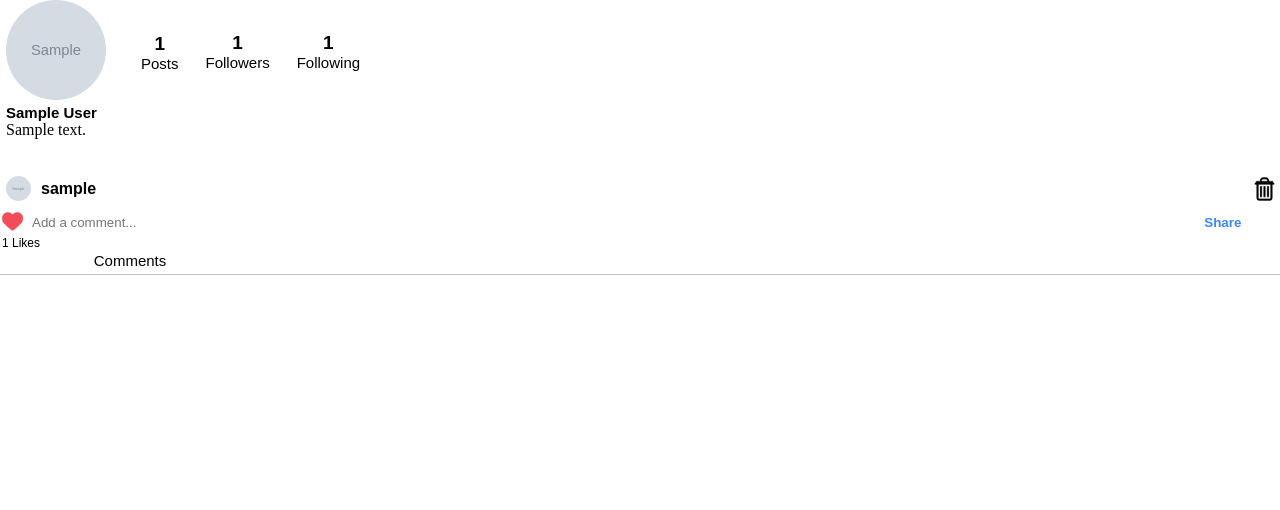
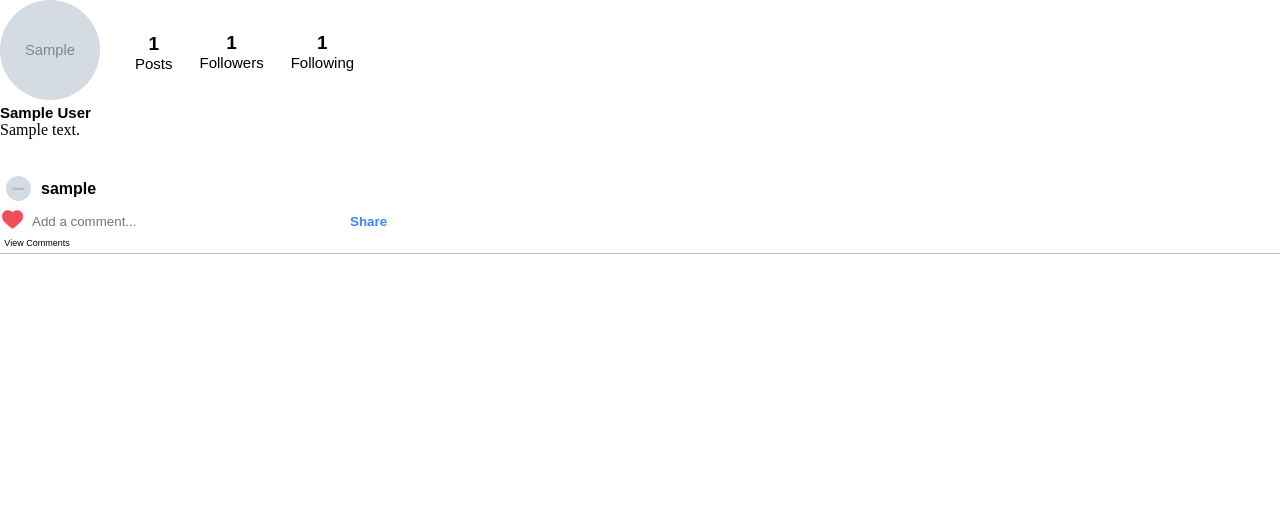
Before and after one commit to Ewsmyth/Interactify, a Flask app: page /profile/1 in a window 1280 px wide. Shown: the part 51-561 px from the top of the page. Run offline with Flask 2, Linux system fonts and the light colour scheme; a user stored in the database is signed in; tables that the repository leaves empty hold one stand-in row (values such as "Sample post"); grey boxes marked "Sample" are stand-in pictures.

Commit message:
restarted

```diff
--- a/main.py
+++ b/main.py
@@ -3,4 +3,4 @@ from website import create_app
 app = create_app()
 
 if __name__ == '__main__':
-    app.run(debug=False, host='0.0.0.0', port=8585)
+    app.run(debug=True, host='0.0.0.0', port=80)
--- a/website/__init__.py
+++ b/website/__init__.py
@@ -10,7 +10,6 @@ def create_app():
     app = Flask(__name__, static_url_path='/static')
     app.config['SECRET_KEY'] = 'aabbccddeeffgg'
     app.config['UPLOAD_FOLDER'] = 'website/static/userposts'
-    app.config['BACKUP_FOLDER'] = '/var/lib/docker/volumes/interactify_userposts'
 
     # Database configuration
     app.config['SQLALCHEMY_DATABASE_URI'] = 'sqlite:////var/lib/docker/volumes/interactify_data/interactify.db'
--- a/website/auth.py
+++ b/website/auth.py
@@ -61,7 +61,6 @@ def signup():
         if new_profile_picture:
             try:
                 new_user.save_profile_picture(new_profile_picture, current_app.config['UPLOAD_FOLDER'])
-                new_user.save_profile_picture(new_profile_picture, current_app.config['BACKUP_FOLDER'])
             except ValueError as e:
                 flash(str(e))
                 return redirect(url_for('auth.signup'))
--- a/website/static/css/home.css
+++ b/website/static/css/home.css
@@ -15,7 +15,6 @@ body {
     width: 160px;
     background: url('../icons/interactify_logo.png') no-repeat;
     background-size: contain;
-    margin-left: 6px;
 }
 
 .home-post-container {
--- a/website/static/css/post_container.css
+++ b/website/static/css/post_container.css
@@ -6,9 +6,6 @@
 }
 
 .user-info-link {
-    display: flex;
-    align-items: center;
-    justify-content: space-between;
     text-decoration: none;
     font-family: sans-serif;
     font-weight: 600;
@@ -37,27 +34,6 @@
     margin-left: 10px;
 }
 
-.delete-post-form {
-    display: flex;
-    align-items: center;
-    justify-content: center;
-    height: 100%;
-    border-radius: 25%;
-}
-
-.delete-post-form:hover {
-    background-color: rgba(160, 154, 154, 0.644);
-}
-
-.delete-post-button {
-    background-image: url(../icons/delete.png);
-    height: 30px;
-    width: 30px;
-    background-size: contain;
-    background-color: transparent;
-    border: none;
-}
-
 .post-content {
     margin-bottom: 0;
     max-width: 100%;
@@ -81,31 +57,12 @@
 
 .like-and-comment {
     display: flex;
-    width: 100%;
+    align-items: center;
+    width: 400px;
     height: 30px;
 }
 
-.liking-section {
-    display: flex;
-    align-items: center;
-    justify-content: center;
-}
-
-.like-count-section {
-    display: flex;
-}
-
-.like-count-section p {
-    margin: 0;
-    font-family: sans-serif;
-    font-size: 12px;
-    margin-left: 2px;
-}
-
 .liking-section button {
-    display: flex;
-    align-items: center;
-    justify-content: center;
     background-color: transparent;
     background-size: cover;
     border: none;
@@ -123,29 +80,21 @@
     width: 25px;
 }
 
-.post-comment-section {
-    display: flex;
-    align-items: center;
-    margin-top: 2px;
-    width: 100%;
-}
-
 .comment-form {
     display: flex;
     height: 25px;
     align-items: center;
     margin-left: 5px;
-    width: 97%;
 }
 
 .comment-form input {
     height: 25px;
+    width: 310px;
     font-family: sans-serif;
     border: none;
-    width: 100%;
 }
 
-.comment-form input:focus {
+.comment-form input[type="text"]:focus {
     outline: none;
     border-bottom: .4px solid rgba(160, 154, 154, 0.644);
 }
@@ -180,12 +129,12 @@
     border-radius: 3px;
     font-family: sans-serif;
     font-weight: 500;
-    font-size: 15px;
+    font-size: 9px;
     color: rgba(0, 0, 0, 1);
     background-color: transparent;
+    width: 70px;
     margin-bottom: 4px;
     text-align: center;
-    width: 20%;
     padding: 1.5px 0;
     margin-left: 2px;
 }
@@ -196,27 +145,36 @@
 
 .cmnt-list {
     display: none;
+}
+
+.show-cmnt-list {
+    display: block;
     margin: 0;
-    padding: 0 0 0 3px;
+    padding: 0;
+}
+
+.close-cmnt-list {
+    margin: 0;
+    padding: 0;
 }
 
 .comment {
     display: flex;
     align-items: center;
     justify-content: space-between;
-    margin-bottom: 7px;
+    margin-bottom: 3px;
 }
 
 .cmnt-content {
     margin: 0;
     font-family: sans-serif;
-    font-size: 15px;
+    font-size: 12px;
     color: rgba(0, 0, 0, 1);
 }
 
 .cmnt-owner {
     font-family: sans-serif;
-    font-size: 15px;
+    font-size: 12px;
     color: rgba(0, 0, 0, 1);
     padding-left: 2px;
 }
@@ -224,7 +182,7 @@
 .cmnt-owner a {
     text-decoration: none;
     font-family: sans-serif;
-    font-size: 15px;
+    font-size: 12px;
     color: rgba(0, 0, 0, 1);
 }
 
@@ -235,8 +193,8 @@
     border: none;
     background: url(../icons/delete.png) no-repeat;
     background-size: contain;
-    height: 17px;
-    width: 17px;
+    height: 12px;
+    width: 12px;
     background-color: transparent;
 }
 
--- a/website/static/css/profile_header.css
+++ b/website/static/css/profile_header.css
@@ -97,7 +97,6 @@ body {
     width: 100px;
     border-radius: 50%;
     object-fit: cover;
-    margin-left: 6px;
 }
 
 .right {
@@ -138,14 +137,13 @@ body {
 }
 
 .users-name {
-    margin: 0 0 0 6px;
+    margin: 0;
     font-family: sans-serif;
     font-size: 15px;
 }
 
 .user-bio-box {
     max-height: 100px;
-    margin-left: 6px;
 }
 
 .user-bio {
--- a/website/static/css/search.css
+++ b/website/static/css/search.css
@@ -35,10 +35,6 @@ body, html {
     height: 22px;
     background: url('../icons/search.png') no-repeat 10px center;
     background-size: 20px 20px;
-}
-
-#searchInput:focus {
-    outline: none;
 }
 
 #searchInput:not(:placeholder-shown) + #searchSubmit {
--- a/website/static/js/post_container.js
+++ b/website/static/js/post_container.js
@@ -1,55 +1,30 @@
-function viewComments(button) {
-  var commentsList = button.nextElementSibling; // Get the sibling element containing comments
-  if (commentsList.style.display === "none" || commentsList.style.display === "") {
-      commentsList.style.display = "block";
-  } else {
-      commentsList.style.display = "none";
-  }
+// Function to store the scroll position
+function storeScrollPosition() {
+    sessionStorage.setItem('scrollPosition', window.scrollY);
 }
 
-// Function to save scroll position
-function saveScrollPosition(postId) {
-  localStorage.setItem(`scrollPosition_${postId}`, window.scrollY);
+// Store the scroll position when the user scrolls
+window.addEventListener('scroll', storeScrollPosition);
+
+// Function to restore the scroll position
+function restoreScrollPosition() {
+    const scrollPosition = sessionStorage.getItem('scrollPosition');
+    if (scrollPosition) {
+        window.scrollTo(0, scrollPosition);
+    }
 }
 
-// Function to restore scroll position
-function restoreScrollPosition(postId) {
-  const scrollPosition = localStorage.getItem(`scrollPosition_${postId}`);
-  if (scrollPosition) {
-      window.scrollTo(0, parseInt(scrollPosition));
-      localStorage.removeItem(`scrollPosition_${postId}`); // Remove the stored position after restoring
-  }
-}
+$(document).ready(function() {
+    $(".cmnt-list").hide(); // Hide comments by default on page load
 
-// Call saveScrollPosition() whenever a comment is submitted
-// For example, if you have a form with class "comment-form":
-$('.comment-form').submit(function() {
-  const postId = $(this).closest('.post-container').data('post-id');
-  saveScrollPosition(postId);
-});
+    $(".toggle-comments-btn").on("click", function() {
+      var commentList = $(this).siblings(".cmnt-list");
+      commentList.toggle(); // Toggle display of comments
 
-// Call restoreScrollPosition() when the page loads for each post
-$('.post-container').each(function() {
-  const postId = $(this).data('post-id');
-  restoreScrollPosition(postId);
-});
-
-// Attach an event listener to handle scroll position saving on post like
-$('.like-btn').click(function() {
-  const postId = $(this).closest('.post-container').data('post-id');
-  saveScrollPosition(postId);
-  // Additionally, you might want to trigger the actual like action here
-  // For example, using AJAX to send the like request to the server
-});
-
-
-$(document).ready(function() {
-  $('.delete-post-form').submit(function(event) {
-      event.preventDefault(); // Prevent the default form submission
-      const confirmation = confirm("Are you sure you want to delete this post?");
-      if (confirmation) {
-          // Submit the form if the user confirms deletion
-          $(this).unbind('submit').submit();
+      if (commentList.is(":visible")) {
+        $(this).text("Hide Comments");
+      } else {
+        $(this).text("View Comments");
       }
+    });
   });
-});
--- a/website/templates/error.html
+++ b/website/templates/error.html
@@ -6,6 +6,6 @@
   <title>Error</title>
 </head>
 <body>
-  <h1>You have not done what is necessary; you will be punished!</h1>
+  <h1>You're gay!</h1>
 </body>
 </html>
--- a/website/templates/home.html
+++ b/website/templates/home.html
@@ -8,6 +8,7 @@
   <meta name="viewport" content="width=device-width, initial-scale=1.0">
   <link rel="stylesheet" href="{{ url_for('static', filename='css/home.css') }}">
   <link rel="stylesheet" href="{{ url_for('static', filename='css/post_container.css') }}">
+  <link rel="icon" href="{{ url_for('static', filename='icons/favicon.ico') }}" type="image/x-icon"></head>
 <body>
   <div class="header">
     <div class="interactify-logo"></div>
--- a/website/templates/post_container.html
+++ b/website/templates/post_container.html
@@ -4,18 +4,11 @@
       <img class="userProfilePicture" src="{{ url_for('static', filename=post.user.profile_picture) }}" alt="Profile Picture">
       <h1 class="username">{{ post.user.username }}</h1>
     </div>
-    {% if current_user.is_authenticated and current_user.id == post.user.id %}
-      <div>
-        <form class="delete-post-form" action="{{ url_for('views.delete_post', post_id=post.id) }}" method="POST">
-          <button type="submit" class="delete-post-button"></button>
-        </form>
-      </div>
-    {% endif %}
   </a>
 
   {% if post.post_type == 'image' %}
     <div class="post-content">
-      <img src="{{ url_for('static', filename=post.post_content) }}" alt="Profile Picture">
+      <img src="{{ url_for('static', filename=post.post_content) }}" alt="User Post">
     </div>
   {% elif post.post_type == 'video' %}
     <div class="post-content">
@@ -53,21 +46,17 @@
 
   </div>
 
-  <div class="like-count-section">
-    <p>{{ post.like_count() }} Likes</p>
-  </div>
-
   <div class="comments-section">
-    <button onclick="viewComments(this)" class="toggle-comments-btn">Comments</button>
-    <ul class="cmnt-list">
+    <button class="toggle-comments-btn">View Comments</button>
+    <ul class="cmnt-list show-cmnt-list close-cmnt-list">
       {% for comment in post.comments %}
-        <li class="comment child-cmnt">
-          <p class="cmnt-content child-cmnt">
-            <strong class="cmnt-owner child-cmnt"><a href="{{ url_for('views.profile', user_id=comment.user.id) }}">{{ comment.user.username }}</a>:</strong> {{ comment.comment_content }}
+        <li class="comment">
+          <p class="cmnt-content">
+            <strong class="cmnt-owner"><a href="{{ url_for('views.profile', user_id=comment.user.id) }}">{{ comment.user.username }}</a>:</strong> {{ comment.comment_content }}
           </p>
           {% if comment.author_id == current_user.id or post.user.id == current_user.id %}
-            <form class="delete-comment-form child-cmnt" action="{{ url_for('views.delete_comment', comment_id=comment.id) }}" method="POST">
-              <button type="submit" class="delete-comment-btn child-cmnt"></button>
+            <form class="delete-comment-form" action="{{ url_for('views.delete_comment', comment_id=comment.id) }}" method="POST">
+              <button type="submit" class="delete-comment-btn"></button>
             </form>
           {% endif %}
         </li>
--- a/website/views.py
+++ b/website/views.py
@@ -1,4 +1,4 @@
-from flask import Blueprint, render_template, redirect, url_for, request, current_app, flash, jsonify, make_response, send_file
+from flask import Blueprint, render_template, redirect, url_for, request, current_app, flash, jsonify, make_response
 from flask_login import login_required, current_user
 from website.models import User, Post, Follow, Comment, Like
 from website import db
@@ -36,6 +36,7 @@ def profile(user_id):
 @views.route('/accountsettings', methods=['GET', 'POST'])
 @login_required
 def accountsettings():
+
     viewed_user = User.query.get(current_user.id)
 
     if request.method == 'POST':
@@ -48,8 +49,8 @@ def accountsettings():
 
         user = User.query.get(current_user.id)
 
-        if new_bio or new_bio == '':
-            user.bio = new_bio if new_bio != '' else f"About {user.firstname} {user.lastname}"
+        if new_bio or new_bio == '':  # Check if new_bio is provided or empty
+            user.bio = new_bio if new_bio != '' else f"About {user.firstname} {user.lastname}"  # Set new bio or default bio
 
         if new_username:
             user.username = new_username
@@ -66,7 +67,6 @@ def accountsettings():
         if new_profile_picture:
             try:
                 user.save_profile_picture(new_profile_picture, current_app.config['UPLOAD_FOLDER'])
-                user.save_profile_picture(new_profile_picture, current_app.config['BACKUP_FOLDER'])
             except ValueError as e:
                 flash(str(e))
                 return redirect(url_for('views.accountsettings'))
@@ -93,26 +93,29 @@ def post():
 
         if post_content or media_file:
             if media_file:
-                if media_file.mimetype.startswith('image/') or media_file.mimetype.startswith('video/'):
+                if media_file.mimetype.startswith('image/'):
                     upload_folder = current_app.config['UPLOAD_FOLDER']
-                    backup_folder = current_app.config['BACKUP_FOLDER']
+                    image_post = Post(author_id=current_user.id, post_type='image')
+                    try:
+                        image_post.author = current_user
+                        image_post.save_image(media_file, upload_folder)  # Use 'media_file' here
+                        db.session.add(image_post)
+                    except ValueError as e:
+                        return render_template('error.html', error=str(e))
 
-                    if media_file.mimetype.startswith('image/'):
-                        post_type = 'image'
-                    else:
-                        post_type = 'video'
-
+                elif media_file.mimetype.startswith('video/'):
+                    upload_folder = current_app.config['UPLOAD_FOLDER']
+                    video_post = Post(author_id=current_user.id, post_type='video')
                     try:
-                        new_post = Post(author_id=current_user.id, post_type=post_type)
-                        new_post.author = current_user
-                        new_post.save_media(media_file, upload_folder, backup_folder)
-                        db.session.add(new_post)
+                        video_post.author = current_user
+                        video_post.save_video(media_file, upload_folder)  # Use 'media_file' here
+                        db.session.add(video_post)
                     except ValueError as e:
                         return render_template('error.html', error=str(e))
 
             if post_content:
-                new_post = Post(author_id=current_user.id, post_type='text', post_content=post_content)
-                db.session.add(new_post)
+                post = Post(author_id=current_user.id, post_type='text', post_content=post_content)
+                db.session.add(post)
 
             db.session.commit()  # Move commit outside the condition to handle all posts
 
@@ -125,7 +128,7 @@ def post_detail(post_id):
     post = Post.query.get(post_id)
     if post:
         comments = post.comments.filter_by(type='comment').all()
-        like_count = ost.like_count()
+        like_count = LikesAndComments.query.filter_by(post_id=post.id, type='like').count()
         return render_template('post_detail.html', post=post, comments=comments, like_count=like_count)
     return jsonify({'error': 'Post not found'}), 404
 
@@ -246,23 +249,3 @@ def get_comments(post_id):
         comments_data = [{'comment_content': comment.comment_content} for comment in comments]
 
     return render_template('home.html', followed_posts=followed_posts)
-
-@views.route('/delete_post/<int:post_id>', methods=['POST'])
-@login_required
-def delete_post(post_id):
-    post_to_delete = Post.query.get_or_404(post_id)
-
-    if post_to_delete:
-        # Check if the current user is the author of the post
-        if current_user.id == post_to_delete.author_id:
-            # Delete associated likes and comments
-            Like.query.filter_by(post_id=post_id).delete()
-            Comment.query.filter_by(post_id=post_id).delete()
-
-            db.session.delete(post_to_delete)
-            db.session.commit()
-            flash('Post deleted successfully', 'success')
-        else:
-            flash('You are not authorized to delete this post', 'error')
-
-    return redirect(url_for('views.home'))  # Redirect to the homepage or any desired page after deletion
```
Also changed, not shown: website/models.py (+14 -13 lines), website/static/css/post.css (+0 -13 lines), README.md.
